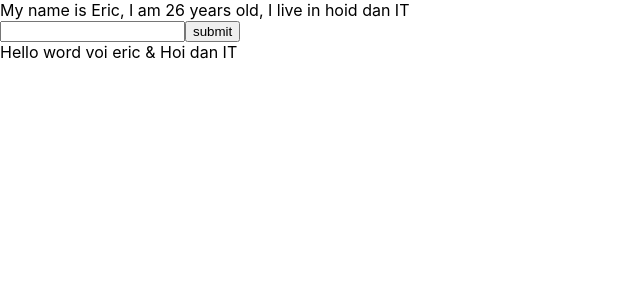
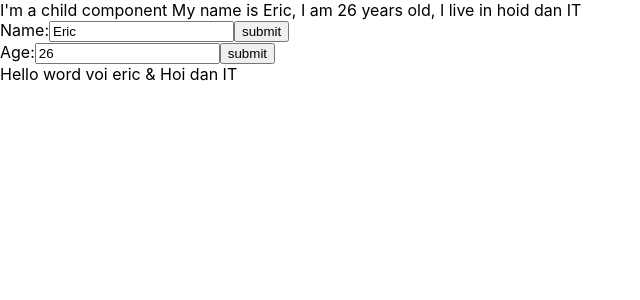
Before and after one commit to NguyenNgocTam-0408/test-react-upload, a React (Create React App) app: page / in a window 1280 px wide. Shown: the top 300 px of the page, without its empty margins (0-640 px from the left). Built offline with nearby package versions, Linux system fonts and the light colour scheme.

Commit message:
component cha con long nhau

```diff
--- a/src/components/MyComponents.js
+++ b/src/components/MyComponents.js
@@ -1,43 +1,13 @@
 import React from "react";
+import UserInfor from "./Userinfor";
 class MyComponent extends React.Component {
-    state = {
-    name: 'Eric',
-    address: "hoid dan IT",
-    age: 26
-  };
-  handleclick(event)
-  {
-    console.log(">>>click me button");
-    console.log("ramdom", );
 
-    this.setState({
-      name: 'Tam',
-        age: Math.floor((Math.random() * 100)+1)
-    });
-  }
-  handleOnMouseOver(event) {
-  console.log("di chuyet vao toi")
-
-  }
-  handleOnChangeInput = (event) =>{
-    this.setState({
-      name: event.target.value,
-    });
-  }
-  handleOnSubmit = (event) => {
-    alert('Form submitted');
-  }
   render() {
     return (
       <div>
 
-         My name is {this.state.name}, I am {this.state.age} years old, I live in {this.state.address}
-        <form onSubmit={(event) => {this.handleOnSubmit(event)}}>
-            <input type='text'
-            onChange={(event)=>{this.handleOnChangeInput(event)}}/>
-            <button> submit</button>
-        </form>
 
+        <UserInfor />
       </div>
     );
   }
--- /dev/null
+++ b/src/components/Userinfor.js
@@ -0,0 +1,53 @@
+import React from 'react';
+class UserInfor extends React.Component {
+        state = {
+    name: 'Eric',
+    address: "hoid dan IT",
+    age: 26
+  };
+
+  handleOnMouseOver(event) {
+  console.log("di chuyet vao toi")
+
+  }
+  handleOnChangeInput = (event) =>{
+    this.setState({
+      name: event.target.value,
+    });
+  }
+  handleOnChangeAge = (event) =>{
+    this.setState({
+      age: event.target.value,
+    });
+  }
+  handleOnSubmit = (event) => {
+    event.preventDefault(); // Ngăn chặn hành động mặc định của form
+    alert('Form submitted');
+  }
+  render() {
+    return (
+      <div>
+        I'm a child component
+         My name is {this.state.name}, I am {this.state.age} years old, I live in {this.state.address}
+        <form onSubmit={(event) => {this.handleOnSubmit(event)}}>
+            <label>Name:</label>
+            <input
+            value = {this.state.name}
+            type='text'
+            onChange={(event)=>{this.handleOnChangeInput(event)}}/>
+            <button> submit</button>
+        </form>
+
+         <form onSubmit={(event) => {this.handleOnSubmit(event)}}>
+            <label>Age:</label>
+            <input
+            value = {this.state.age}
+            type='text'
+            onChange={(event)=>{this.handleOnChangeAge(event)}}/>
+            <button> submit</button>
+        </form>
+      </div>
+    );
+  }
+}
+export default UserInfor;
```
